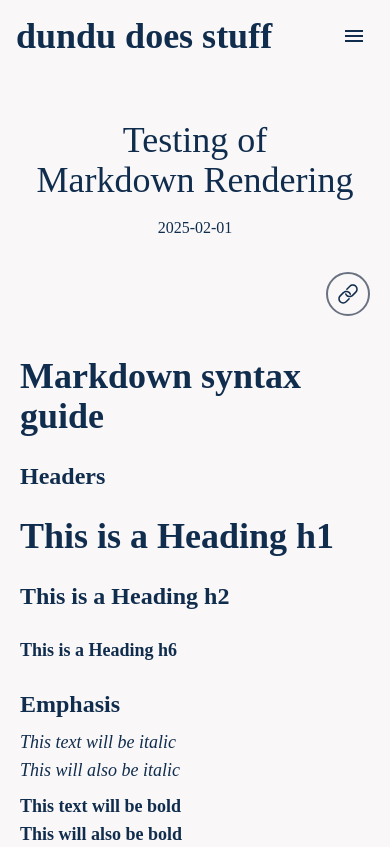
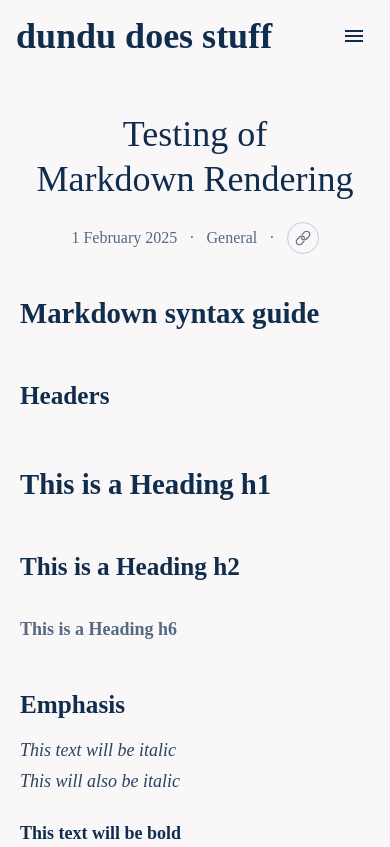
Before and after one commit to DoctorSong16/DoctorSong16.github.io, an Astro site: page /post/markdown-test in a window 390 px wide. Shown: the top 847 px of the page. Built offline with nearby package versions, Linux system fonts and the light colour scheme; Astro itself is replaced by a stand-in of ours.

Commit message:
Calmer post typography and a clearer heading hierarchy
- Post header: larger medium-weight title, with date, category and a
  small copy-link button on one quiet meta line underneath.
- Body headings are capped below the title (1.6/1.4/1.2/1em) at
  semibold, so a markdown "# heading" no longer outshouts the title.
- Body text is left-aligned (no justified rivers), 18-20px with 1.75
  line height, softer colour, and real paragraph spacing.
- Links use the site's link colour with a subtle underline; quotes,
  lists, tables, inline code and rules are toned down.
- Switch to the variable Ibarra Real Nova so 500/600 weights and
  italics are real instead of browser-synthesized.
- Dates read "1 February 2025" on posts and the blog list.

Co-Authored-By: Claude Opus 5.5 <noreply@anthropic.com>

```diff
--- a/package.json
+++ b/package.json
@@ -11,7 +11,7 @@
   },
   "dependencies": {
     "@astrojs/sitemap": "^3.7.4",
-    "@fontsource/ibarra-real-nova": "^5.3.0",
+    "@fontsource-variable/ibarra-real-nova": "^5.3.0",
     "@tailwindcss/vite": "^4.3.4",
     "astro": "^7.4.5",
     "tailwindcss": "^4.3.4"
--- a/src/lib/posts.ts
+++ b/src/lib/posts.ts
@@ -6,6 +6,7 @@ export async function getPublishedPosts() {
   return posts.sort((a, b) => b.data.date.valueOf() - a.data.date.valueOf());
 }
 
+// e.g. "1 February 2025". Post dates are midnight UTC, so format in UTC too.
 export function formatDate(date: Date) {
-  return date.toISOString().slice(0, 10);
+  return date.toLocaleDateString('en-GB', { day: 'numeric', month: 'long', year: 'numeric', timeZone: 'UTC' });
 }
--- a/src/pages/post/[slug].astro
+++ b/src/pages/post/[slug].astro
@@ -15,21 +15,31 @@ const { Content } = await render(post);
 
 <BaseLayout title={post.data.title} description={post.data.summary || undefined}>
   <!-- 40rem keeps body lines around 70 characters, a comfortable reading length. -->
-  <article class="mx-auto flex max-w-[40rem] flex-col px-5 pb-16 text-foreground sm:px-6">
-    <h1 class="mt-12 text-center text-4xl text-balance">{post.data.title}</h1>
-    <p class="p-4 text-center">{formatDate(post.data.date)}</p>
-    <div class="flex items-center justify-end gap-3 py-4">
-      <span id="copy-status" class="text-sm" aria-live="polite"></span>
+  <article class="mx-auto max-w-[40rem] px-5 pb-20 text-foreground sm:px-6">
+    <header class="mt-10 mb-10 text-center sm:mt-16 sm:mb-14">
+      <h1 class="text-4xl leading-tight font-medium text-balance sm:text-5xl">{post.data.title}</h1>
+      <div class="mt-5 flex items-center justify-center gap-3 text-base text-muted">
+        <time datetime={post.data.date.toISOString().slice(0, 10)}>{formatDate(post.data.date)}</time>
+        <span aria-hidden="true">·</span>
+        <span>{post.data.category}</span>
+        <span aria-hidden="true">·</span>
+        <span class="relative inline-flex">
           <button
             id="copy-link"
             type="button"
-        class="h-11 w-11 cursor-pointer rounded-full border-2 border-gray-500 p-2 text-2xl hover:shadow-inner"
+            class="h-8 w-8 cursor-pointer rounded-full border border-current/30 p-1.5 transition-colors hover:border-current hover:text-foreground"
             aria-label="Copy link to this post"
             title="Copy link to this post"
           >
             <LinkIcon class="h-full w-full" />
           </button>
+          <span
+            id="copy-status"
+            class="absolute top-full right-0 mt-1 text-sm whitespace-nowrap"
+            aria-live="polite"></span>
+        </span>
       </div>
+    </header>
     <div class="post-body">
       <Content />
     </div>
--- a/src/styles/global.css
+++ b/src/styles/global.css
@@ -1,10 +1,11 @@
 @import 'tailwindcss';
-@import '@fontsource/ibarra-real-nova/400.css';
-@import '@fontsource/ibarra-real-nova/700.css';
+@import '@fontsource-variable/ibarra-real-nova/wght.css';
+@import '@fontsource-variable/ibarra-real-nova/wght-italic.css';
 
 @theme {
   --color-background: var(--background);
   --color-foreground: var(--foreground);
+  --color-muted: var(--muted);
 }
 
 :root {
@@ -17,13 +18,20 @@
   :root {
     --foreground: #f9f7f7;
     --background: #112d4e;
+    --link-color: #a9c7ec;
   }
+}
+
+:root {
+  /* Softer shades of the foreground for long-form text and secondary details. */
+  --text-soft: color-mix(in oklab, var(--foreground) 88%, var(--background));
+  --muted: color-mix(in oklab, var(--foreground) 68%, var(--background));
 }
 
 body {
   color: var(--foreground);
   background: var(--background);
-  font-family: 'Ibarra Real Nova', serif;
+  font-family: 'Ibarra Real Nova Variable', serif;
 }
 
 /* When hovering over a link, change the color */
@@ -31,61 +39,94 @@ a:hover {
   color: var(--link-color);
 }
 
-/* Rendered markdown in blog posts. */
+/* Rendered markdown in blog posts. Sizes are in em so everything scales with the body text. */
 @layer components {
   .post-body {
-    @apply text-lg text-justify hyphens-auto;
+    @apply text-lg/[1.75] text-pretty sm:text-xl/[1.75];
+    color: var(--text-soft);
+  }
+  .post-body > :first-child {
+    @apply mt-0;
+  }
+
+  /* The post title is the page's h1, so even a markdown "# heading" stays below it. */
+  .post-body :is(h1, h2, h3, h4, h5, h6) {
+    @apply mt-[1.8em] mb-[0.5em] leading-snug font-semibold text-balance text-foreground;
   }
   .post-body h1 {
-    @apply text-4xl font-semibold;
+    @apply text-[1.6em];
   }
   .post-body h2 {
-    @apply text-2xl font-semibold;
+    @apply text-[1.4em];
   }
   .post-body h3 {
-    @apply text-xl font-semibold;
+    @apply text-[1.2em];
   }
   .post-body :is(h4, h5, h6) {
-    @apply text-lg font-semibold;
+    @apply text-[1em];
   }
-  .post-body :is(h1, h2, h3, h4, h5, h6) {
-    @apply mt-6 mb-2 text-left;
+  .post-body h6 {
+    @apply text-muted;
   }
+
   .post-body p {
-    @apply mb-2 text-lg;
+    @apply mb-[1.1em];
+  }
+  .post-body strong {
+    @apply font-semibold text-foreground;
+  }
+  .post-body a {
+    @apply underline decoration-current/40 decoration-1 underline-offset-[0.2em] hover:decoration-current;
+    color: var(--link-color);
   }
   .post-body img {
-    @apply my-4 rounded-[24px] object-contain;
+    @apply mx-auto my-[1.6em] rounded-[24px] object-contain;
   }
-  .post-body a {
-    @apply text-blue-500 hover:underline;
+
+  .post-body :is(ul, ol) {
+    @apply mb-[1.1em] pl-[1.4em];
   }
   .post-body ul {
-    @apply mb-2 list-disc pl-8;
+    @apply list-disc;
   }
   .post-body ol {
-    @apply mb-2 list-decimal pl-8;
+    @apply list-decimal;
+  }
+  .post-body li {
+    @apply mb-[0.35em] pl-[0.2em] marker:text-muted;
   }
   .post-body li > :is(ul, ol) {
+    @apply mt-[0.35em] mb-0;
+  }
+
+  .post-body blockquote {
+    @apply my-[1.4em] border-l-2 border-current/25 pl-[1em] text-muted italic;
+  }
+  .post-body blockquote > :last-child {
     @apply mb-0;
   }
-  .post-body blockquote {
-    @apply my-4 border-l-4 border-current/30 pl-4 italic;
-  }
+
   .post-body pre {
-    @apply my-4 overflow-x-auto rounded-lg border border-current/15 p-4 text-left text-base;
+    @apply my-[1.4em] overflow-x-auto rounded-lg border border-current/15 p-4 text-left text-[0.8em] leading-relaxed;
   }
   .post-body code {
-    @apply font-mono text-base;
+    @apply font-mono;
   }
+  .post-body :not(pre) > code {
+    @apply rounded bg-current/[0.07] px-[0.3em] py-[0.1em] text-[0.85em];
+  }
+
   .post-body table {
-    @apply my-4 block max-w-full border-collapse overflow-x-auto text-left;
+    @apply my-[1.4em] block max-w-full border-collapse overflow-x-auto text-left text-[0.9em];
+  }
+  .post-body th {
+    @apply font-semibold text-foreground;
   }
   .post-body :is(th, td) {
-    @apply border border-current/30 px-3 py-1;
+    @apply border border-current/20 px-3 py-1.5;
   }
   .post-body hr {
-    @apply my-8 border-current/30;
+    @apply mx-auto my-[2.4em] w-1/3 border-current/20;
   }
 }
 
```
Also changed, not shown: 1 other file. Lines whose indentation alone changed are shown as unchanged.
